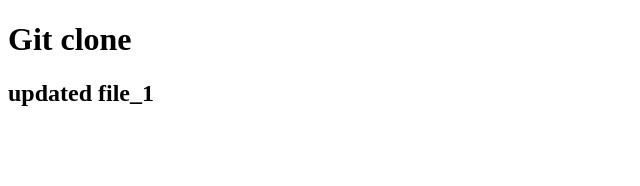
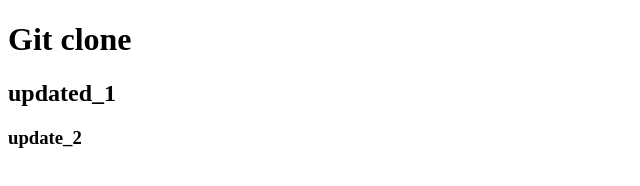
Before and after one commit to Chaitanya-018/git_clone, a plain HTML site: page index.html in a window 1280 px wide. Shown: the whole page, without its empty margins (0-640 px from the left). Drawn offline with Linux system fonts and the light colour scheme.

Commit message:
version_3

```diff
--- a/index.html
+++ b/index.html
@@ -7,6 +7,7 @@
 </head>
 <body>
     <h1>Git clone</h1>
-    <h2>updated file_1</h2>
+    <h2>updated_1</h2>
+    <h3>update_2</h3>
 </body>
 </html>
```
